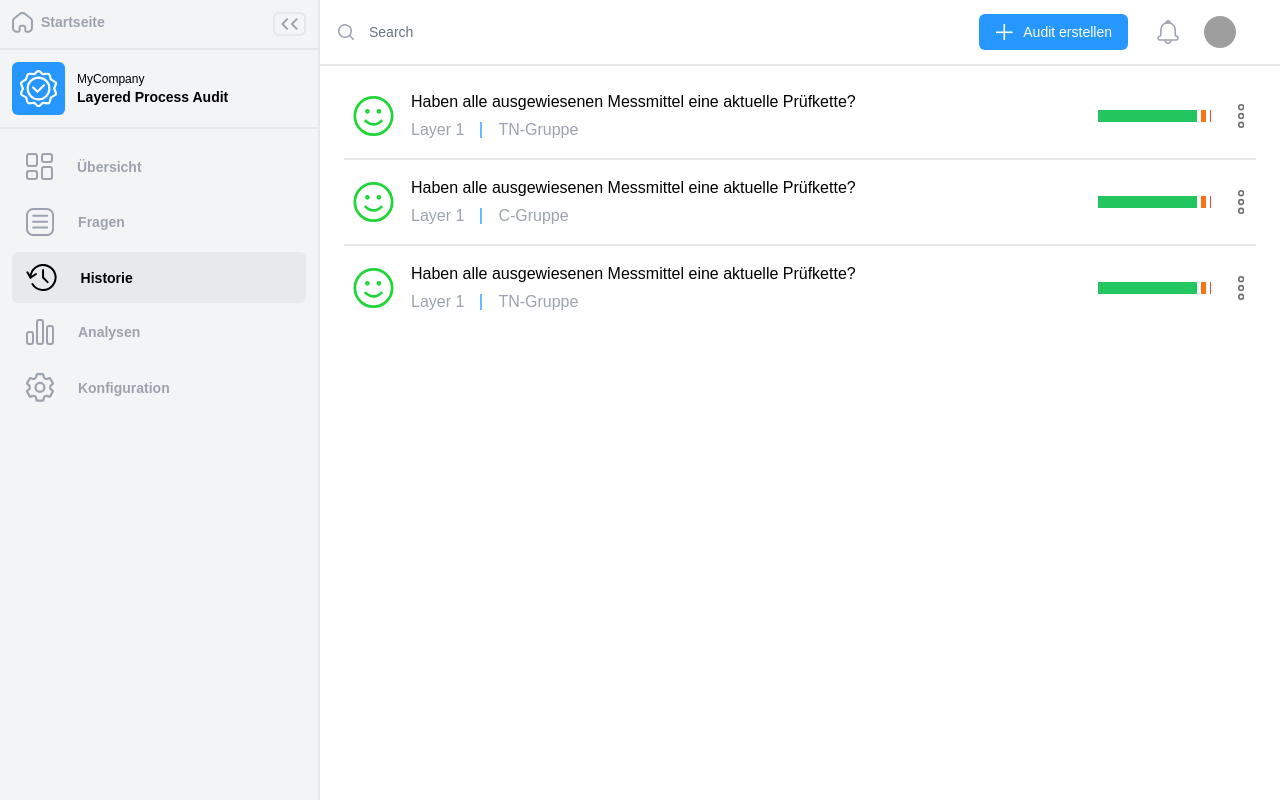
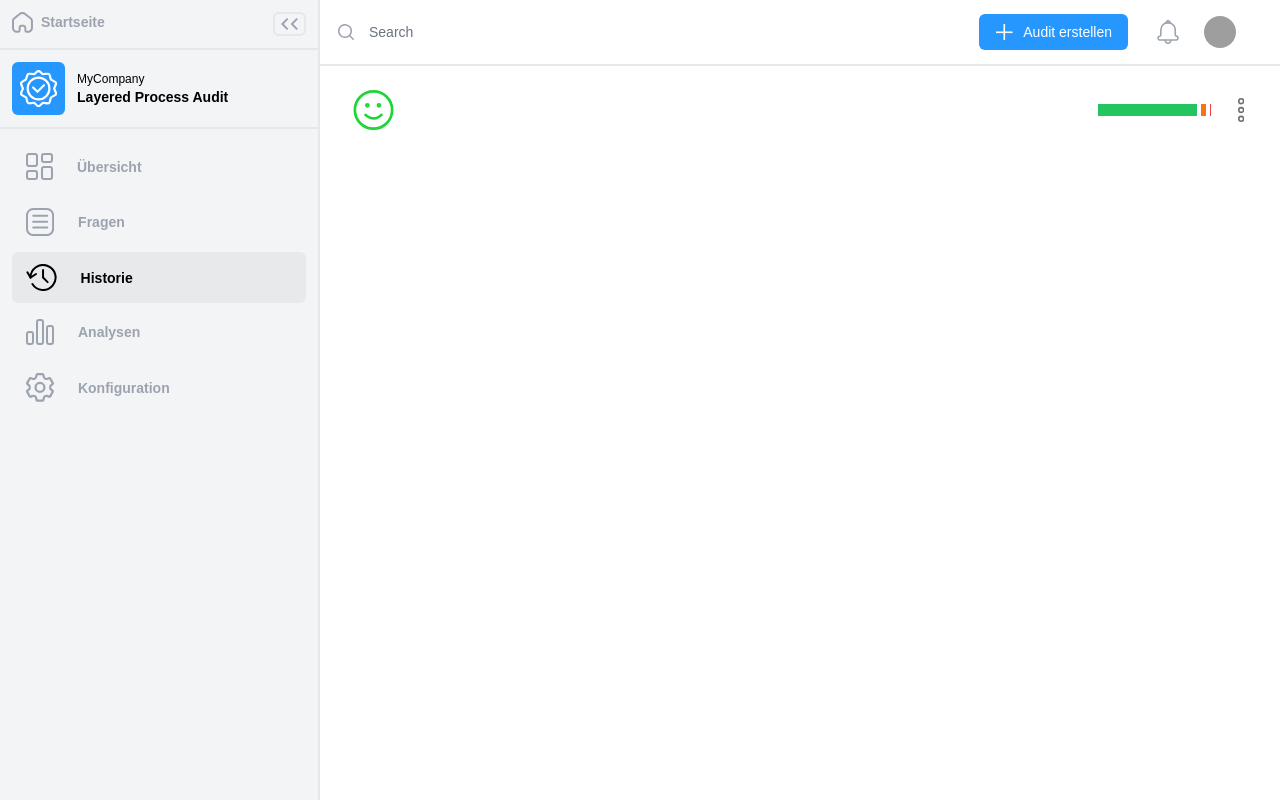
Before and after one commit to Projekt-DataScience/frontend, a Vue app: page /lpa/historie in a window 1280 px wide. Built offline with nearby package versions, Linux system fonts and the light colour scheme; grey boxes are pictures that could not be loaded; what prettier-plugin-tailwindcss would draw is missing.

Commit message:
Add Lists to MainDashboard

```diff
--- a/src/components/AppItemList.vue
+++ b/src/components/AppItemList.vue
@@ -1,19 +1,14 @@
 <template>
-    <div v-for="item in listItems" :key="item.id" class="grid grid-cols-1">
-      <div
-        class="grid grid-cols-10"
-      >
-        <div class="col-span-8">
+  <div class="grid grid-cols-1">
+    <div class="grid grid-cols-10 ">
+      <div class="col-span-8 justify-items-start">
         <div class="flex">
-            <div class="flex items-center justify-start"><slot name="wrapperLeft"></slot></div>
+          <div class="flex items-center justify-start">
+            <slot name="wrapperLeft"></slot>
+          </div>
           <div class="flex-initial">
-              <div class="text-md font-base">{{item.name}}</div>
-              <div class="flex items-center text-gray-400 pt-1 font-base">
-                <div v-for="list in item.listItems" :key="list.id">
-                  <AppTextWithDividerLine v-bind:isLast="false" :text="list.name" v-if="list.id < item.listItems.length - 1"></AppTextWithDividerLine>
-                  <AppTextWithDividerLine v-bind:isLast="true" :text="list.name" v-else></AppTextWithDividerLine>
-                </div>
-              </div>
+            <slot name="wrapperContent">
+            </slot>
           </div>
         </div>
       </div>
@@ -21,10 +16,6 @@
         <slot name="wrapperRight"></slot>
       </div>
     </div>
-      <div
-        class="border-b-2 border-gray-200 mb-4 mt-4"
-        v-if="item.id < listItems.length - 1"
-      ></div>
   </div>
 </template>
 
@@ -41,12 +32,6 @@
     toggleSidebar: null,
     toggleSidebarHeader: null,
   },
-    props: {
-      listItems: {
-        type: Object,
-        required: true,
-      },
-    },
   methods: {},
 });
 </script>
--- /dev/null
+++ b/src/components/MainHeader.vue
@@ -0,0 +1,40 @@
+<template>
+    <div class="flex items-center p-4 bg-gray-100 border-b-2 border-gray-200">
+        <div>
+            Test
+        </div>
+        <div class="flex-auto">
+            <div class="flex justify-end items-center">
+                <div class="mr-4">
+                    <AppButtonNotification>
+                        <template #icon>
+                            <AppBellIcon class="h-6 text-gray-400"></AppBellIcon>
+                        </template>
+                    </AppButtonNotification>
+                </div>
+                <div>
+                    <AppButtonProfile></AppButtonProfile>
+                </div>
+            </div>
+        </div>
+    </div>
+</template>
+
+<script lang="ts">
+import { ref, defineComponent } from "vue";
+
+import AppButtonProfile from "./AppButtonProfile.vue";
+import AppButtonNotification from "./AppButtonNotification.vue";
+import AppBellIcon from "../assets/Icons/AppBellIcon.vue";
+
+
+export default defineComponent({
+    name: "MainHeader",
+    components: {
+        AppBellIcon,
+        AppButtonNotification,
+        AppButtonProfile,
+
+    },
+});
+</script>
--- a/src/views/MainDashboard.vue
+++ b/src/views/MainDashboard.vue
@@ -1,18 +1,74 @@
 <template>
-    <router-link :to="{name : 'LPADashboard'}">LPA Anwendung</router-link>
+    <MainHeader></MainHeader>
+    <div class="grid gap-6 grid-cols-3 m-6">
+      <div class="grid gap-6 grid-cols-1 col-span-2">
+        <AppContainer container-name="Favoriten">
+          <template #content>
+            <AppItemList>
+              <template #wrapperLeft>
+                icon
+              </template>
+              <template #wrapperContent>
+                <div>
+                  {{favourites[0].appName}}
+                </div>
+              </template>
+              <template #wrapperRight>
+
+                <AppButtonSecondary name="Öffnen" class="mr-6">
+                </AppButtonSecondary>
+                <AppButtonOption v-bind:is-vertical="true">
+                </AppButtonOption>
+
+              </template>
+            </AppItemList>
+          </template>
+        </AppContainer>
+        <AppContainer container-name="Anwendungen">
+        </AppContainer>
+      </div>
+      <div>
+        <AppContainer container-name="Aktuelle Aufgaben">
+        </AppContainer>
+      </div>
+      </div>
 </template>
 
 <script lang="ts">
 import { defineComponent} from "vue";
-
+import MainHeader from "../components/MainHeader.vue";
+import AppContainer from "../components/AppContainer.vue";
+import AppItemList from "../components/AppItemList.vue";
+import AppButtonOption from "../components/AppButtonOption.vue";
+import AppButtonSecondary from "../components/AppButtonSecondary.vue";
 
 export default defineComponent({
   name: "MainDashboard",
   components: {
-
+    AppButtonOption,
+    AppButtonSecondary,
+    AppContainer,
+    AppItemList,
+    MainHeader
   },
   data() {
     return {
+      favourites: [
+        {
+          id: 0,
+          appName: "Layered Process Audit"
+        }
+      ],
+      applications: [
+        {
+          id: 0,
+          appName: "Gerätemanager"
+        },
+        {
+          id: 1,
+          appName: "Urlaubsplanung"
+        }
+      ]
 
     };
   },
```
Lines whose indentation alone changed are shown as unchanged.
